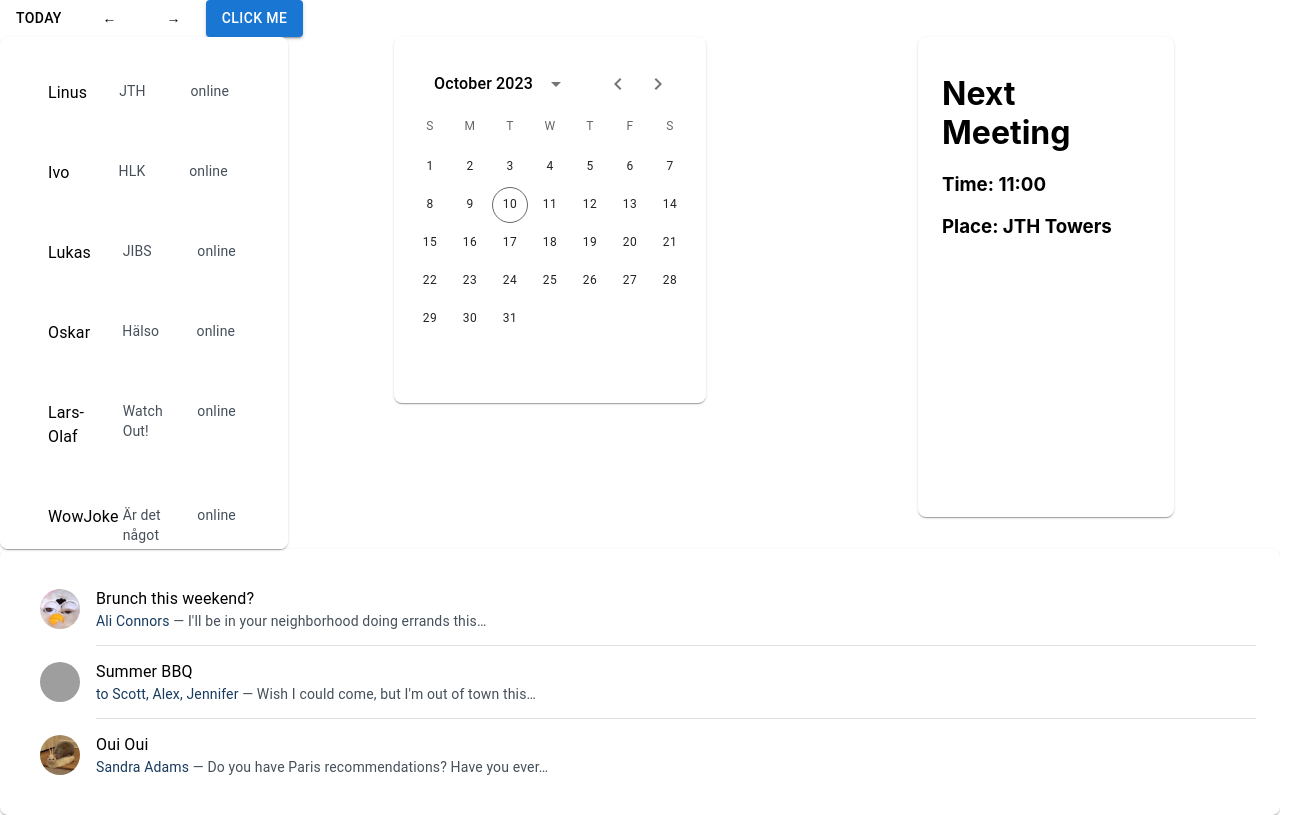
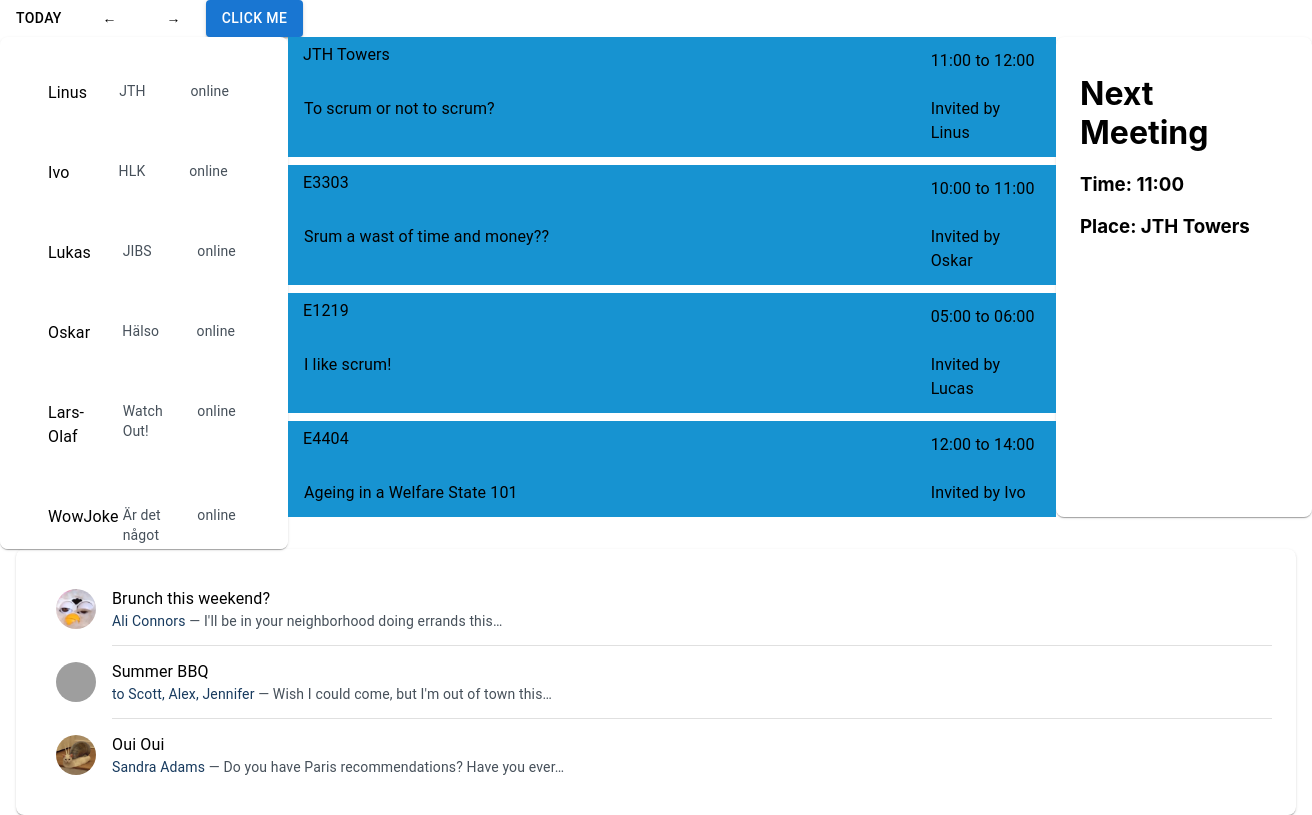
Before and after one commit to Linkan42/TimeFlow, a React (Create React App) app: page /home in a window 1280 px wide. Shown: the whole page, 1312 px wide, since content can reach past the window. Built offline with nearby package versions, Linux system fonts and the light colour scheme; grey boxes are pictures that could not be loaded.

Commit message:
Add a week disp to the main home page. did some color exploration fell free to change it if you like! :)

```diff
--- a/src/View/CoworkerList/CoworkerList.js
+++ b/src/View/CoworkerList/CoworkerList.js
@@ -24,7 +24,7 @@ export class CoworkerList extends Component {
             borderRadius: 2,
             p: 2,
             minWidth: 200,
-            width: '20%',
+            width: '20vw',
             maxHeight: '60vh',
             overflow: 'auto'
             }}>
--- a/src/View/HomePage/HomePage.js
+++ b/src/View/HomePage/HomePage.js
@@ -1,6 +1,6 @@
 import React,{Component} from "react";
 import {CoworkerList} from '../CoworkerList/CoworkerList';
-import {Calandar} from '../Calendar/Calendar';
+import {WeekDisplay} from '../WeekDisplay/WeekDisplay';
 import {NextMeeting} from '../NextMeeting/NextMeeting';
 import {Messages} from '../Messages/Messages';
 import '../../App.css';
@@ -16,7 +16,7 @@ export class HomePage extends Component {
             <Grid>
                 <Stack direction="row">
                     <CoworkerList></CoworkerList>
-                    <Calandar></Calandar>
+                    <WeekDisplay></WeekDisplay>
                     <NextMeeting></NextMeeting>
                 </Stack>
             </Grid>
--- a/src/View/NextMeeting/NextMeeting.js
+++ b/src/View/NextMeeting/NextMeeting.js
@@ -20,7 +20,7 @@ export function NextMeeting(props) {
                     borderRadius: 2,
                     p: 2,
                     minWidth: 200,
-                    width: '20%',
+                    width: '20vw',
                     maxHeight: '60vh',
                     overflow: 'auto'
             }}>
--- /dev/null
+++ b/src/View/WeekDisplay/WeekDisplay.css
@@ -0,0 +1,22 @@
+.Panel{
+    width: 60vw;
+    height: inherit;
+}
+.ListItemButton{
+    width: auto;
+    height: inherit;
+    background-color: #1793d1 !important;
+}
+.InfoBox{
+    box-shadow: 1;
+    border-radius: 2;
+    padding: 0.2;
+}
+.TextPlace{
+    padding-left: 15px;
+    padding-top: 10px;
+}
+.StackPanel{
+    max-height: 60vh;
+    overflow-y: auto;
+}
--- /dev/null
+++ b/src/View/WeekDisplay/WeekDisplay.js
@@ -0,0 +1,80 @@
+import { Grid, Stack, Box, ListItemButton, ListItemText } from "@mui/material";
+import React,{Component} from "react";
+import '../color.css';
+import './WeekDisplay.css';
+
+export class WeekDisplay extends Component {
+    render(){
+        return(
+            <Grid className="Panel">
+                <Stack className="StackPanel" spacing={1}>
+                    {Meetings.map(Meeting => (
+                        <ListItemButton className="ListItemButton">
+                            <Grid container spacing={2}>
+                                <Grid InfoBox xs={10}>
+                                    <ListItemText className="TextPlace" primary={Meeting.location} />
+                                </Grid>
+                                <Grid item xs={2}>
+                                <ListItemText className="Text" primary={ <React.Fragment> {Meeting.start} to {Meeting.end} </React.Fragment>}/>
+                                </Grid>
+                                <Grid item xs={10}>
+                                    <ListItemText className="Text" primary={Meeting.msg}/>
+                                </Grid>
+                                <Grid item xs={2}>
+                                    <ListItemText className="Text" primary={ <React.Fragment> Invited by {Meeting.creator}</React.Fragment>}/>
+                                </Grid>
+                            </Grid>
+                        </ListItemButton>
+                    ))}
+                </Stack>
+            </Grid>
+        )
+    }
+}
+
+const Meetings = [
+    {
+        location: 'JTH Towers',
+        start: '11:00',
+        end: '12:00',
+        msg: 'To scrum or not to scrum?',
+        creator: 'Linus',
+    },
+    {
+        location: 'E3303',
+        start: '10:00',
+        end: '11:00',
+        msg: 'Srum a wast of time and money??',
+        creator: 'Oskar',
+    },
+    {
+        location: 'E1219',
+        start: '05:00',
+        end: '06:00',
+        msg: 'I like scrum!',
+        creator: 'Lucas',
+    },
+    {
+        location: 'E4404',
+        start: '12:00',
+        end: '14:00',
+        msg: 'Ageing in a Welfare State 101',
+        creator: 'Ivo',
+    },
+    {
+        location: 'E1219',
+        start: '08:30',
+        end: '09:00',
+        msg: 'Advanced Failure Analysis',
+        creator: 'Oskar',
+    },
+    {
+        location: 'E1219',
+        start: '07:15',
+        end: '12:00',
+        msg: 'How to fish, a comprehensive guide!',
+        creator: 'Linus',
+    },
+]
+
+export default WeekDisplay;
--- a/src/View/color.css
+++ b/src/View/color.css
@@ -1,4 +1,4 @@
-#brandColor{
+.brandColor{
     background-color: (23,147,209,1);
 }
 
```
